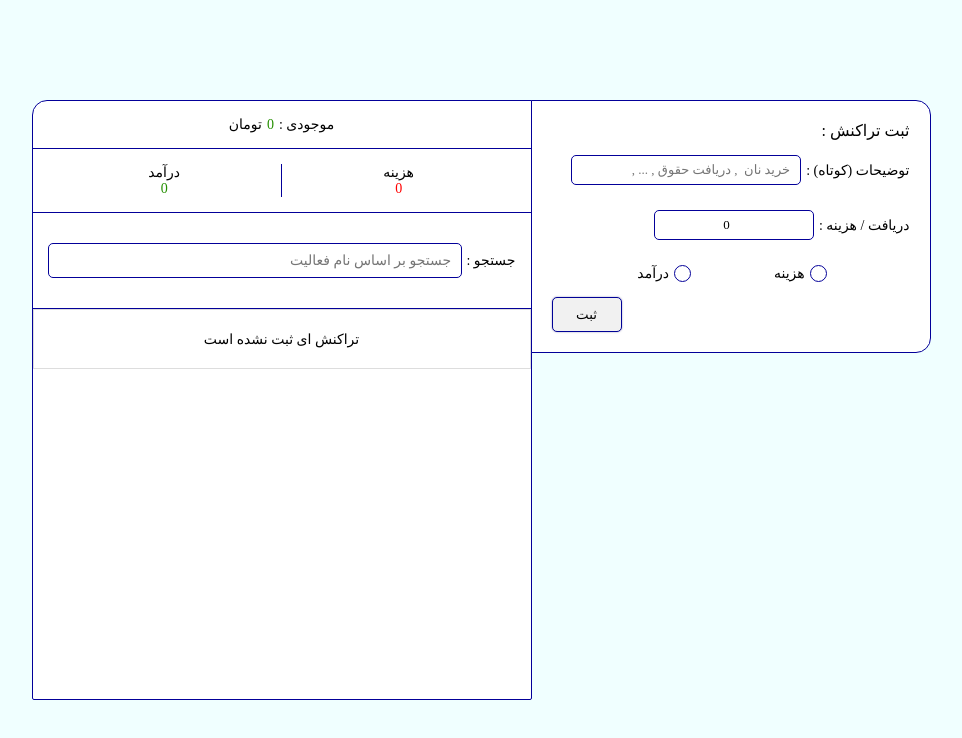
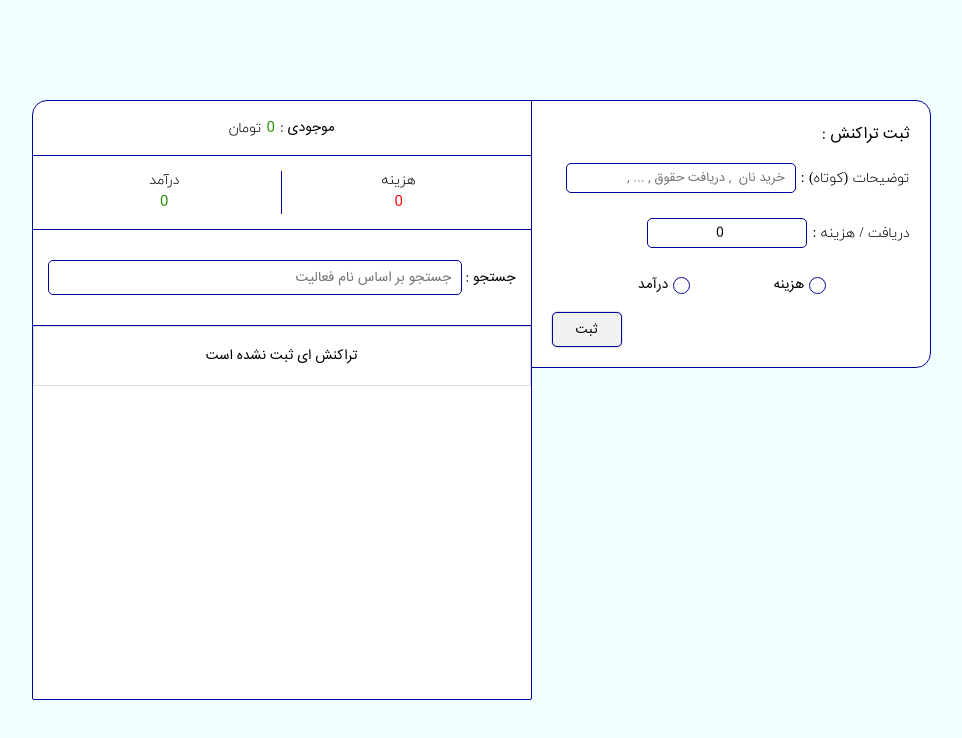
Before and after one commit to Ali-HSNZ/transaction_React, a React (Create React App) app: page / in a window 1280 px wide. Shown: the top 738 px of the page, without its empty margins (159-1121 px from the left). Built offline with nearby package versions, Linux system fonts and the light colour scheme.

Commit message:
#4 Fix Bugs ( Add Font Iransans & Iranyekan )

```diff
--- a/src/Components/App/App.module.css
+++ b/src/Components/App/App.module.css
@@ -1,3 +1,11 @@
+@font-face {
+    font-family: iransansweb;
+    src: url(../../fonts/iransans/iransans.ttf);
+}
+@font-face {
+    font-family: iranyekanweb;
+    src: url(../../fonts/iranyekan/iranyekan.ttf);
+}
 .parent{
     width: 100%;
     height: 100vh ;
```
